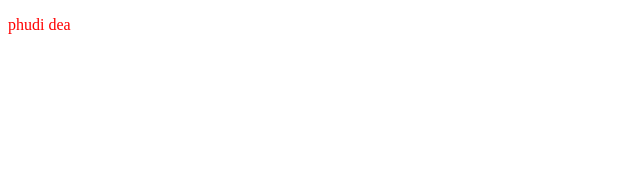
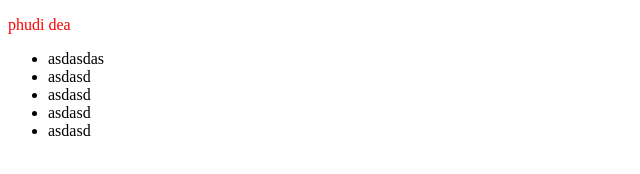
Before and after one commit to iZnoGouD33/new-local-repo, a plain HTML site: page index.html in a window 1280 px wide. Shown: the whole page, without its empty margins (0-640 px from the left). Drawn offline with Linux system fonts and the light colour scheme.

Commit message:
add li in ul

```diff
--- a/index.html
+++ b/index.html
@@ -8,5 +8,14 @@
 </head>
 <body>
     <p>phudi dea</p>
+    <div>
+        <ul>
+            <li>asdasdas</li>
+            <li>asdasd</li>
+            <li>asdasd</li>
+            <li>asdasd</li>
+            <li>asdasd</li>
+        </ul>
+    </div>
 </body>
 </html>
```
